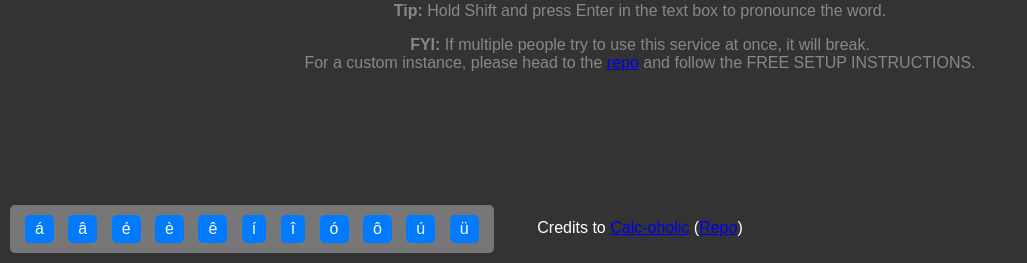
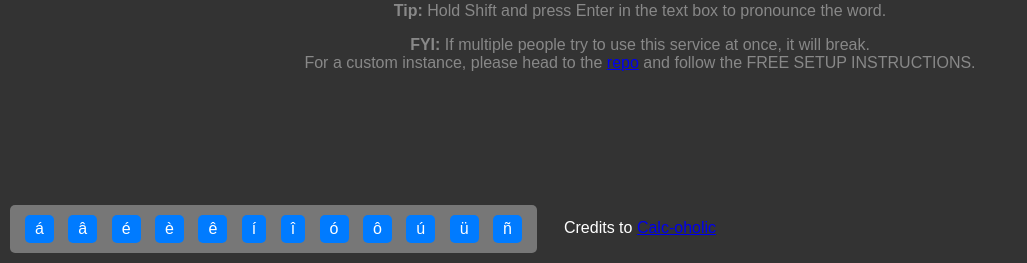
Before and after one commit to AHStudying/Flask-Spelling-UIL, a Flask app: template api/templates/contest.html in a window 1280 px wide. Shown: the part 537-800 px from the top of the page, without its empty margins (0-1027 px from the left). Run offline with Flask 3, Linux system fonts and the light colour scheme; the template is opened without the code that fills it, so the values that code supplies are empty.

Commit message:
added new accent, removed old repo text

```diff
--- a/api/templates/contest.html
+++ b/api/templates/contest.html
@@ -132,9 +132,10 @@
         <button onclick="insertAccent('ô')">ô</button>
         <button onclick="insertAccent('ú')">ú</button>
         <button onclick="insertAccent('ü')">ü</button>
+        <button onclick="insertAccent('ñ')">ñ</button>
     </div>
     <div class="credits">
-        <p>Credits to <a href="https://github.com/Calc-oholic/">Calc-oholic</a> (<a href="https://github.com/AHStudying/Flask-Spelling-UIL/">Repo</a>)</p>
+        <p>Credits to <a href="https://github.com/Calc-oholic/">Calc-oholic</a></p>
     </div>
     <script>
         function pronounce_word() {
```
